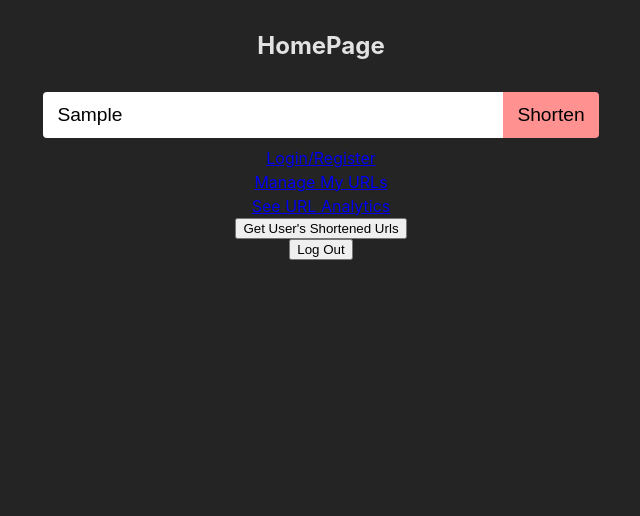
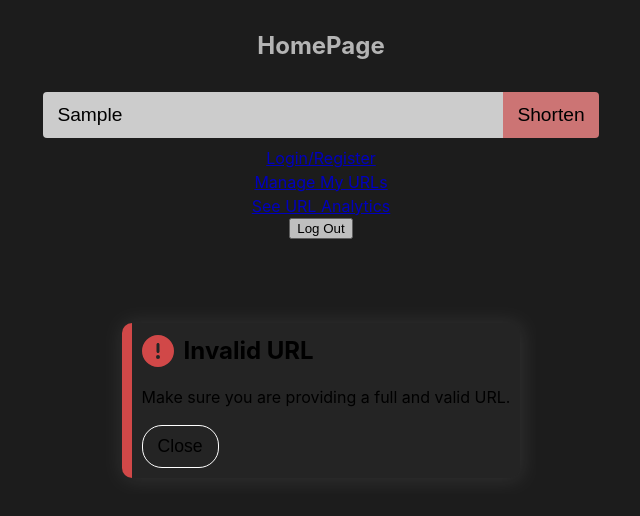
Before and after one commit to Evan-OR/url-manager, a React (Vite) app in the folder frontend/: page / in a window 1280 px wide. Both pictures are taken after typing "Sample" into the empty fields and a click on the button "Shorten". Shown: the top 516 px of the page, without its empty margins (319-959 px from the left). Built offline with nearby package versions, Linux system fonts and the light colour scheme.

Commit message:
added URL input error UI

```diff
--- a/frontend/src/components/HomePage/HomePage.tsx
+++ b/frontend/src/components/HomePage/HomePage.tsx
@@ -1,25 +1,11 @@
 import { Link } from 'react-router-dom';
 import URLInput from './URLInput';
 import Cookies from 'js-cookie';
-import { useContext, useState } from 'react';
+import { useContext } from 'react';
 import { UserContext } from '../../context/UserContext';
 
 function HomePage() {
     const userContext = useContext(UserContext);
-    const [data, setData] = useState<[]>([]);
-
-    const getShortenedURLs = async () => {
-        const res = await fetch(`api/urls`, {
-            method: 'GET',
-            headers: {
-                Authorization: `Bearer ${Cookies.get('jwt')}`,
-            },
-        });
-
-        const json = await res.json();
-        console.log(json);
-        setData(json);
-    };
 
     const logout = () => {
         Cookies.remove('jwt');
@@ -46,7 +32,6 @@ function HomePage() {
                 <Link to={'/analytics'}>See URL Analytics</Link>
             </div>
 
-            <button onClick={getShortenedURLs}>Get User's Shortened Urls</button>
             <button onClick={logout}>Log Out</button>
         </>
     );
--- a/frontend/src/components/HomePage/URLInput.tsx
+++ b/frontend/src/components/HomePage/URLInput.tsx
@@ -1,25 +1,26 @@
-import { useContext, useRef } from 'react';
+import { useContext, useRef, useState } from 'react';
 import style from './urlInput.module.scss';
 import { UserContext } from '../../context/UserContext';
+import AlertDialog from '../UtilityComponents/AlertDialog';
 
 function URLInput() {
     const URLInputRef = useRef<HTMLInputElement>(null);
+    const dialogRef = useRef<HTMLDialogElement>(null);
+
     const userContxet = useContext(UserContext);
+
+    const [disabled, setDisabled] = useState<boolean>(false);
 
     const shortenURL = async (e: React.FormEvent<HTMLFormElement>) => {
         e.preventDefault();
 
+        try {
             if (!URLInputRef.current || URLInputRef.current.value === '') {
-            console.log('NO URL INPUT!!!!!!!!');
-            return;
+                throw new Error('Invalid URL');
             }
+
             const url = URLInputRef.current.value;
-        try {
-            new URL(url);
-        } catch (error) {
-            console.log('INVALID URL');
-            return;
-        }
+            new URL(url); // Throws an error if the URL is invalid
 
             const created_by = userContxet.user ? userContxet.user.email : 'Anonymous';
 
@@ -33,12 +34,35 @@ function URLInput() {
                     created_by: created_by,
                 }),
             });
+
+            if (!res.ok) {
                 const json = await res.json();
+                throw new Error(json.message);
+            }
 
-        console.log(json);
+            console.log(await res.json());
+        } catch (error) {
+            let errorMessage = 'Sever Error';
+
+            if (error instanceof Error) {
+                errorMessage = error.message;
+            }
+
+            openDialog();
+        } finally {
+            setDisabled(false);
+        }
+    };
+
+    const openDialog = () => {
+        if (dialogRef.current) {
+            dialogRef.current.showModal();
+        }
     };
 
     return (
+        <>
+            <AlertDialog dialogRef={dialogRef} />
             <form onSubmit={shortenURL}>
                 <div className={style.inputWrapper}>
                     <input
@@ -46,12 +70,14 @@ function URLInput() {
                         ref={URLInputRef}
                         type="text"
                         placeholder="https://www.YourLongURL.com/"
+                        disabled={disabled}
                     ></input>
                     <button className={style.submitBtn} type="submit">
                         Shorten
                     </button>
                 </div>
             </form>
+        </>
     );
 }
 
--- /dev/null
+++ b/frontend/src/components/Icons/AlertIcon.tsx
@@ -0,0 +1,13 @@
+type AlertIconProps = {
+    styleClass: CSSModuleClasses[string];
+};
+
+function AlertIcon({ styleClass }: AlertIconProps) {
+    return (
+        <svg className={styleClass} xmlns="http://www.w3.org/2000/svg" height="16" width="16" viewBox="0 0 512 512">
+            <path d="M256 512A256 256 0 1 0 256 0a256 256 0 1 0 0 512zm0-384c13.3 0 24 10.7 24 24V264c0 13.3-10.7 24-24 24s-24-10.7-24-24V152c0-13.3 10.7-24 24-24zM224 352a32 32 0 1 1 64 0 32 32 0 1 1 -64 0z" />
+        </svg>
+    );
+}
+
+export default AlertIcon;
--- a/frontend/src/components/ManageUrls/ManageUrls.tsx
+++ b/frontend/src/components/ManageUrls/ManageUrls.tsx
@@ -1,7 +1,40 @@
-import React from 'react';
+import { useContext, useEffect, useState } from 'react';
+import Cookies from 'js-cookie';
+import { UserContext } from '../../context/UserContext';
 
 function ManageUrls() {
-    return <div>ManageUrls</div>;
+    const userContext = useContext(UserContext);
+    const [data, setData] = useState<[]>([]);
+
+    const getShortenedURLs = async () => {
+        const res = await fetch(`api/urls`, {
+            method: 'GET',
+            headers: {
+                Authorization: `Bearer ${Cookies.get('jwt')}`,
+            },
+        });
+
+        const json = await res.json();
+        console.log(json);
+        setData(json);
+    };
+
+    useEffect(() => {
+        getShortenedURLs();
+    }, []);
+
+    return (
+        <>
+            <div>ManageUrls</div>
+            {userContext.user && (
+                <>
+                    <h3>Logged in as {userContext.user.username}</h3>
+                    <p>{JSON.stringify(userContext.user)}</p>
+                </>
+            )}
+            <pre>{JSON.stringify(data, null, 2)}</pre>
+        </>
+    );
 }
 
 export default ManageUrls;
--- /dev/null
+++ b/frontend/src/components/UtilityComponents/AlertDialog.tsx
@@ -0,0 +1,45 @@
+import { useEffect } from 'react';
+import AlertIcon from '../Icons/AlertIcon';
+import style from './alertDialog.module.scss';
+
+type AlertDialogProps = {
+    dialogRef: React.RefObject<HTMLDialogElement>;
+};
+
+function AlertDialog({ dialogRef }: AlertDialogProps) {
+    useEffect(() => {
+        const dialog = dialogRef.current;
+        const closeDialog = (e: MouseEvent) => {
+            if (e.target === dialog) {
+                dialog?.close();
+            }
+        };
+        dialog?.addEventListener('click', closeDialog);
+        return () => {
+            dialog?.removeEventListener('click', closeDialog);
+        };
+    }, []);
+
+    return (
+        <dialog ref={dialogRef} className={style.dialogWrapper}>
+            <div className={style.contentWrapper}>
+                <div className={style.column}></div>
+
+                <div className={style.content}>
+                    <div className={style.titleWrapper}>
+                        <AlertIcon styleClass={style.icon} />
+                        <h2 className={style.title}>Invalid URL</h2>
+                    </div>
+                    <p className={style.text}>Make sure you are providing a full and valid URL.</p>
+                    <form className={style.form} method="dialog">
+                        <button className={style.btn} autoFocus>
+                            Close
+                        </button>
+                    </form>
+                </div>
+            </div>
+        </dialog>
+    );
+}
+
+export default AlertDialog;
--- /dev/null
+++ b/frontend/src/components/UtilityComponents/alertDialog.module.scss
@@ -0,0 +1,58 @@
+@use '../../styles/globals.scss' as *;
+
+$dialog-border-radius: 10px;
+
+.dialogWrapper {
+    border: none;
+    background-color: rgba(0, 0, 0, 0);
+
+    .contentWrapper {
+        display: flex;
+        background-color: $bg-color;
+        box-shadow: 1px 1px 20px rgba(255, 255, 255, 0.1);
+        border-radius: $dialog-border-radius;
+
+        .column {
+            width: 10px;
+            background-color: $red;
+            border-radius: $dialog-border-radius 0 0 $dialog-border-radius;
+        }
+
+        .content {
+            display: flex;
+            flex-direction: column;
+            padding: 10px;
+
+            .titleWrapper {
+                display: flex;
+                align-items: center;
+                .icon {
+                    width: 32px;
+                    height: 32px;
+                    fill: $red;
+                }
+                .title {
+                    margin: 0;
+                    margin-left: 10px;
+                }
+            }
+
+            .text {
+            }
+        }
+
+        .form {
+            .btn {
+                @include button();
+            }
+        }
+    }
+
+    &:focus {
+        outline: none;
+    }
+    &::backdrop {
+        background-color: black;
+        opacity: 0.2;
+    }
+}
--- a/frontend/src/styles/globals.scss
+++ b/frontend/src/styles/globals.scss
@@ -1,3 +1,17 @@
 $primary: #ff9191;
 $bg-color: #242424;
 $red: #d14848;
+
+@mixin button() {
+    background-color: rgba(255, 255, 255, 0);
+    font-size: 1.1rem;
+    padding: 10px 15px;
+
+    border: solid 1px white;
+    border-radius: 20px;
+
+    &:hover {
+        background-color: rgba(255, 255, 255, 0.1);
+        cursor: pointer;
+    }
+}
```
Lines whose indentation alone changed are shown as unchanged.
